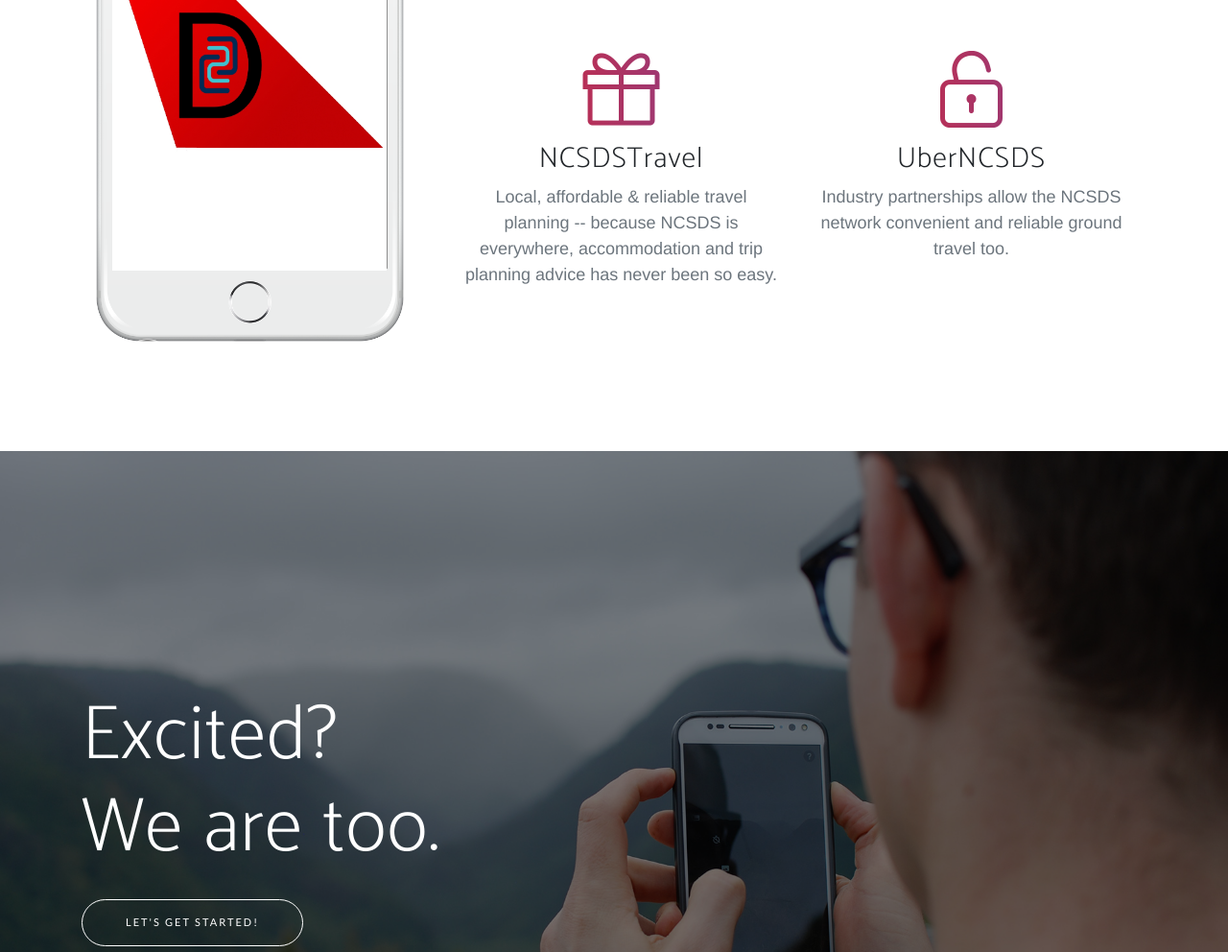
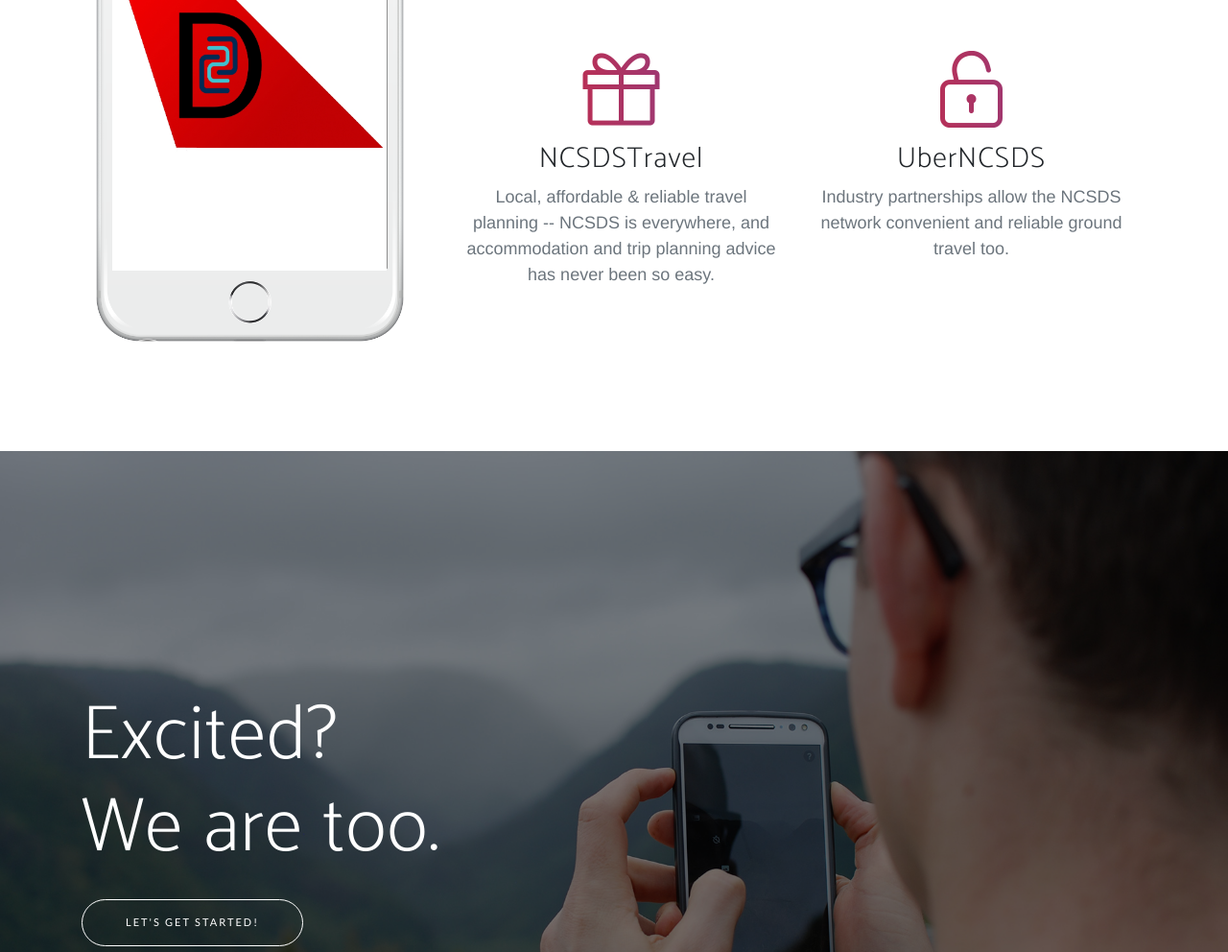
Before and after one commit to ncsds/ncsds.github.io, a plain HTML site: page index.html in a window 1280 px wide. Shown: the part 2014-3006 px from the top of the page at 96% size. Drawn offline with Linux system fonts and the light colour scheme; a web font is replaced by a local one.

Commit message:
Update index.html

```diff
--- a/index.html
+++ b/index.html
@@ -145,7 +145,7 @@
                   <div class="feature-item">
                     <i class="icon-present text-primary"></i>
                     <h3>NCSDSTravel</h3>
-                    <p class="text-muted">Local, affordable & reliable travel planning -- because NCSDS is everywhere, accommodation and trip planning advice
+                    <p class="text-muted">Local, affordable & reliable travel planning -- NCSDS is everywhere, and accommodation and trip planning advice
                     has never been so easy.</p>
                   </div>
                 </div>
```
